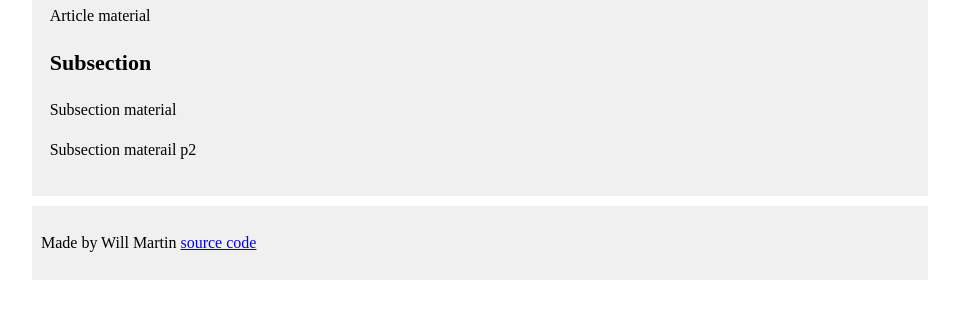
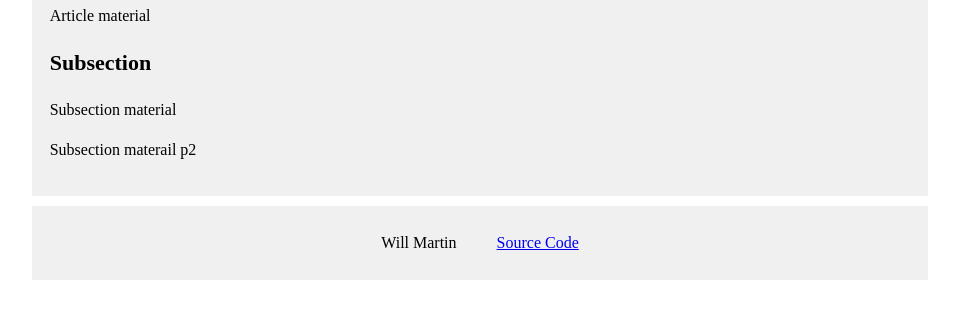
Before and after one commit to willcmartin/WillMartin7.github.io, a plain HTML site: page index.html in a window 1280 px wide. Shown: the part 294-612 px from the top of the page, without its empty margins (160-1119 px from the left). Drawn offline with Linux system fonts and the light colour scheme; a web font is replaced by a local one.

Commit message:
getting up to date

```diff
--- a/index.html
+++ b/index.html
@@ -3,7 +3,7 @@
   <head>
     <meta charset="utf-8">
 
-    <title>Will's Blog</title>
+    <title>Will</title>
     <link href="https://fonts.googleapis.com/css?family=Open+Sans+Condensed:300|Sonsie+One" rel="stylesheet" type="text/css">
     <link rel="stylesheet" href="style.css">
 
@@ -40,7 +40,7 @@
 
 
     <footer>
-      <p>Made by Will Martin <a href="https://github.com/WillMartin7/WillMartin7.github.io">source code</a></p>
+      <p>Will Martin &emsp; &emsp;<a href="https://github.com/WillMartin7/WillMartin7.github.io">Source Code</a></p>
     </footer>
 
   </body>
--- a/style.css
+++ b/style.css
@@ -133,5 +133,8 @@ aside img {
 }
 
 footer {
+  display: flex;
+  align-items: center;
+  justify-content: center;
   margin-top: 10px;
 }
```
Also changed, not shown: 1 other file.
